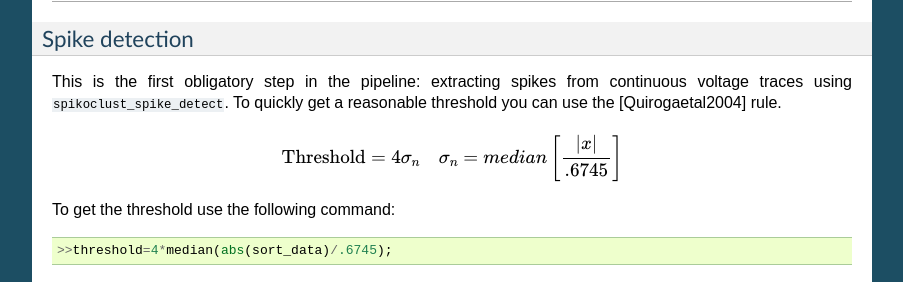
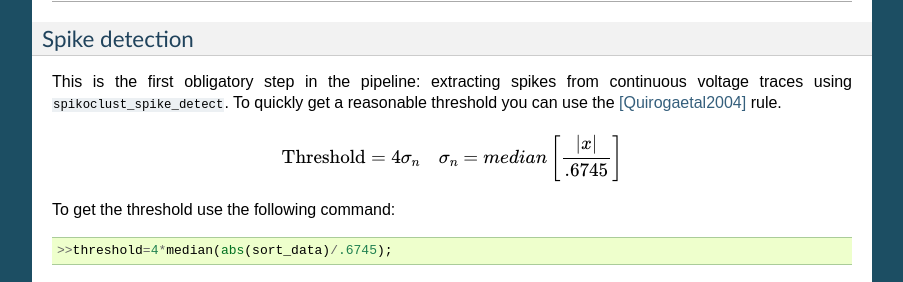
Before and after one commit to jmarkow/spikoclust, a Sphinx documentation site: the page built from docs/usage.rst, in a window 1280 px wide and 900 px high, scrolled down 4636 px. Shown: the part 166-448 px from the top of the window, without its empty margins (198-1101 px from the left). Built offline with Sphinx 7.4.7, drawn with Linux system fonts in a browser that asks for light colours; formulas are drawn with MathJax 3.

Commit message:
Updated docs

```diff
--- a/docs/usage.rst
+++ b/docs/usage.rst
@@ -150,7 +150,7 @@ Will use filters more appropriate for multi-unit data.
 Spike detection
 ^^^^^^^^^^^^^^^
 
-This is the first obligatory step in the pipeline:  extracting spikes from continuous voltage traces using ``spikoclust_spike_detect``.  To quickly get a reasonable threshold you can use the [Quirogaetal2004] rule.
+This is the first obligatory step in the pipeline:  extracting spikes from continuous voltage traces using ``spikoclust_spike_detect``.  To quickly get a reasonable threshold you can use the [Quirogaetal2004]_ rule.
 
 .. math:: \text{Threshold}=4\sigma_n\quad\sigma_n=median\left[\frac{|x|}{.6745}\right]
 
```
